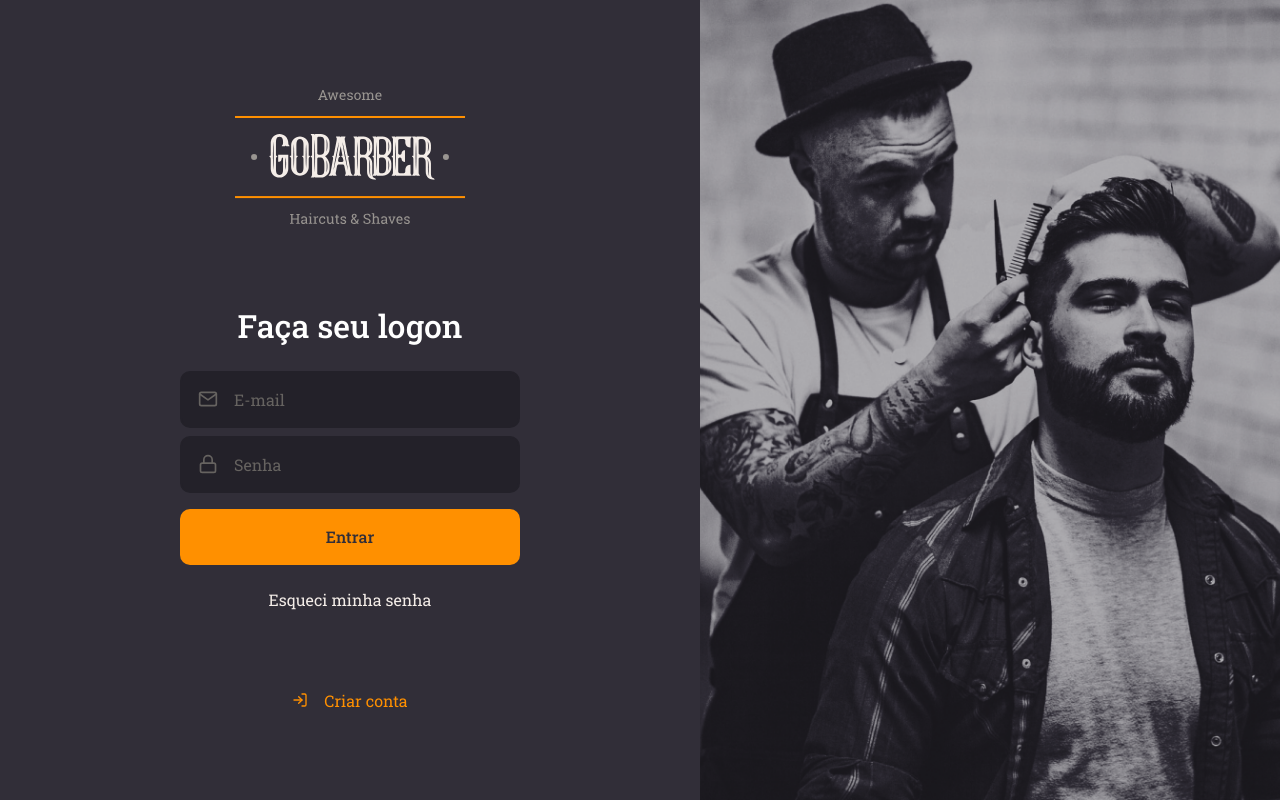
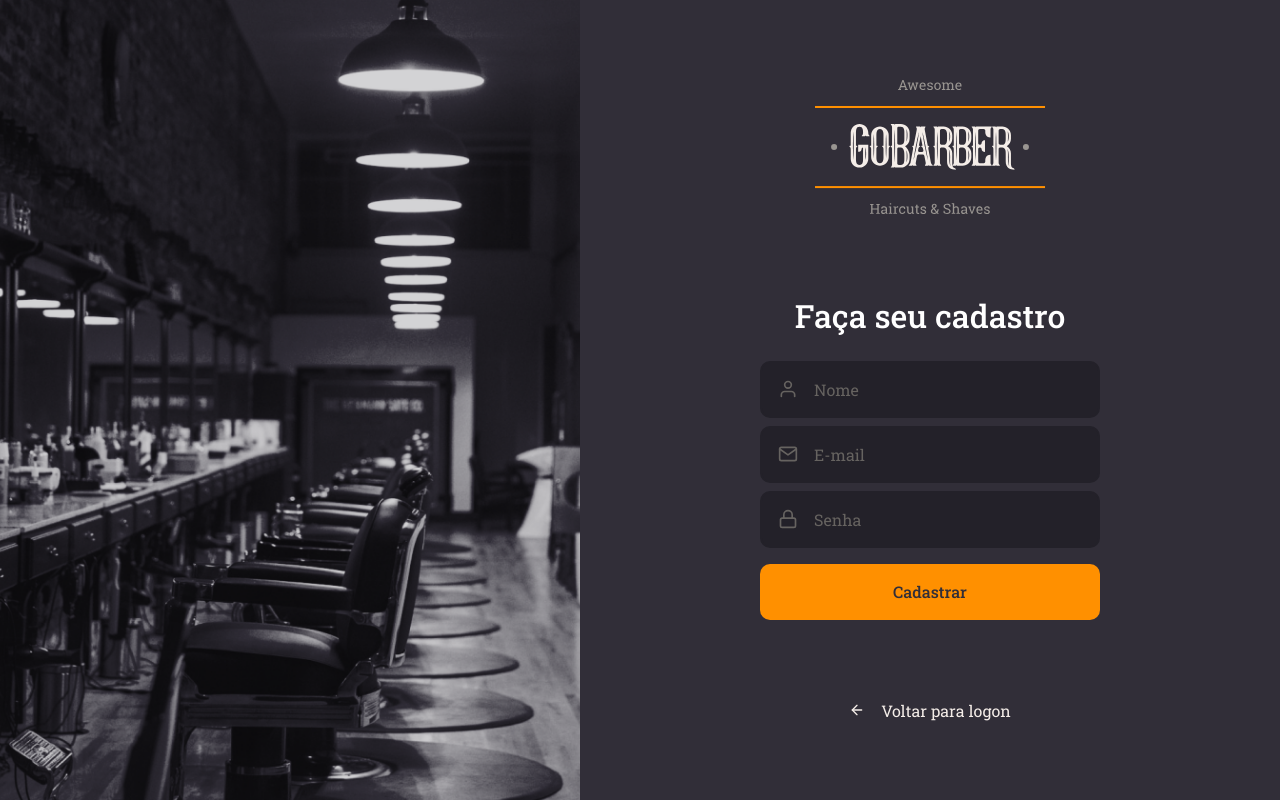
Before and after one commit to felipekejo/frontend-gobarber, a React (Create React App) app: page / in a window 1280 px wide. Built offline with nearby package versions, Linux system fonts and the light colour scheme.

Commit message:
signup page

```diff
--- a/src/App.tsx
+++ b/src/App.tsx
@@ -1,10 +1,11 @@
 import React from 'react';
 import GlobalStyle from './styles/global';
-import Signin from './pages/Signin';
+// import Signin from './pages/Signin';
+import SignUp from './pages/Signup';
 
 const App: React.FC = () => (
   <>
-    <Signin />
+    <SignUp />
     <GlobalStyle />
   </>
 );
--- /dev/null
+++ b/src/pages/Signup/index.tsx
@@ -0,0 +1,35 @@
+import React from 'react';
+import { FiArrowLeft, FiMail, FiUser, FiLock } from 'react-icons/fi';
+
+import { Container, Content, Background } from './styles';
+import Input from '../../components/Input';
+import Button from '../../components/Button';
+
+import logoImg from '../../assets/logo.svg';
+
+const SignUp: React.FC = () => (
+  <Container>
+    <Background />
+    <Content>
+      <img src={logoImg} alt="Gobarber" />
+      <form>
+        <h1>Faça seu cadastro</h1>
+        <Input name="name" icon={FiUser} placeholder="Nome" />
+        <Input name="email" icon={FiMail} placeholder="E-mail" />
+        <Input
+          name="password"
+          icon={FiLock}
+          type="password"
+          placeholder="Senha"
+        />
+        <Button type="submit">Cadastrar</Button>
+      </form>
+      <a href="login">
+        <FiArrowLeft />
+        Voltar para logon
+      </a>
+    </Content>
+  </Container>
+);
+
+export default SignUp;
--- /dev/null
+++ b/src/pages/Signup/styles.ts
@@ -0,0 +1,61 @@
+import styled from 'styled-components';
+import { shade } from 'polished';
+import signUpBackgroundImg from '../../assets/sign-up-background.png';
+
+export const Container = styled.div`
+  height: 100vh;
+
+  display: flex;
+  align-items: stretch;
+`;
+
+export const Content = styled.div`
+  display: flex;
+  flex-direction: column;
+  place-content: center;
+  align-items: center;
+
+  width: 100%;
+  max-width: 700px;
+
+  form {
+    margin: 80px 0;
+    width: 340px;
+    text-align: center;
+    h1 {
+      margin-bottom: 24px;
+    }
+
+    a {
+      color: #f4ede8;
+      display: block;
+      margin-top: 24px;
+      text-decoration: none;
+      transition: color 0.2s;
+
+      &:hover {
+        color: ${shade(0.2, '#F4EDE8')};
+      }
+    }
+  }
+  > a {
+    color: #f4ede8;
+    display: block;
+    text-decoration: none;
+    transition: color 0.2s;
+    display: flex;
+    align-items: center;
+    svg {
+      margin-right: 16px;
+    }
+    &:hover {
+      color: ${shade(0.2, '#f4ede8')};
+    }
+  }
+`;
+
+export const Background = styled.div`
+  flex: 1;
+  background: url(${signUpBackgroundImg}) no-repeat center;
+  background-size: cover;
+`;
```
Also changed, not shown: src/assets/sign-up-background.png (added).
